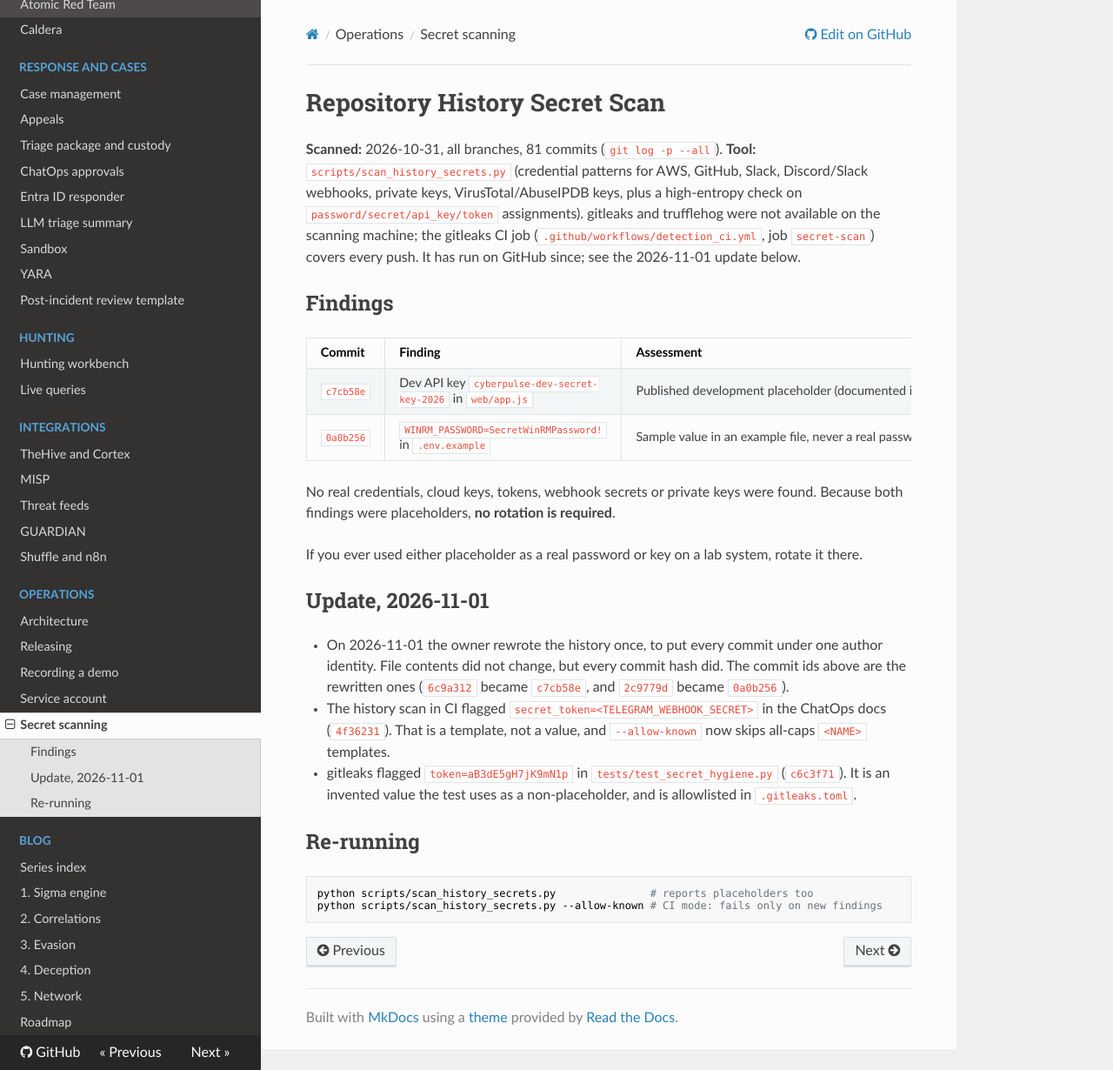
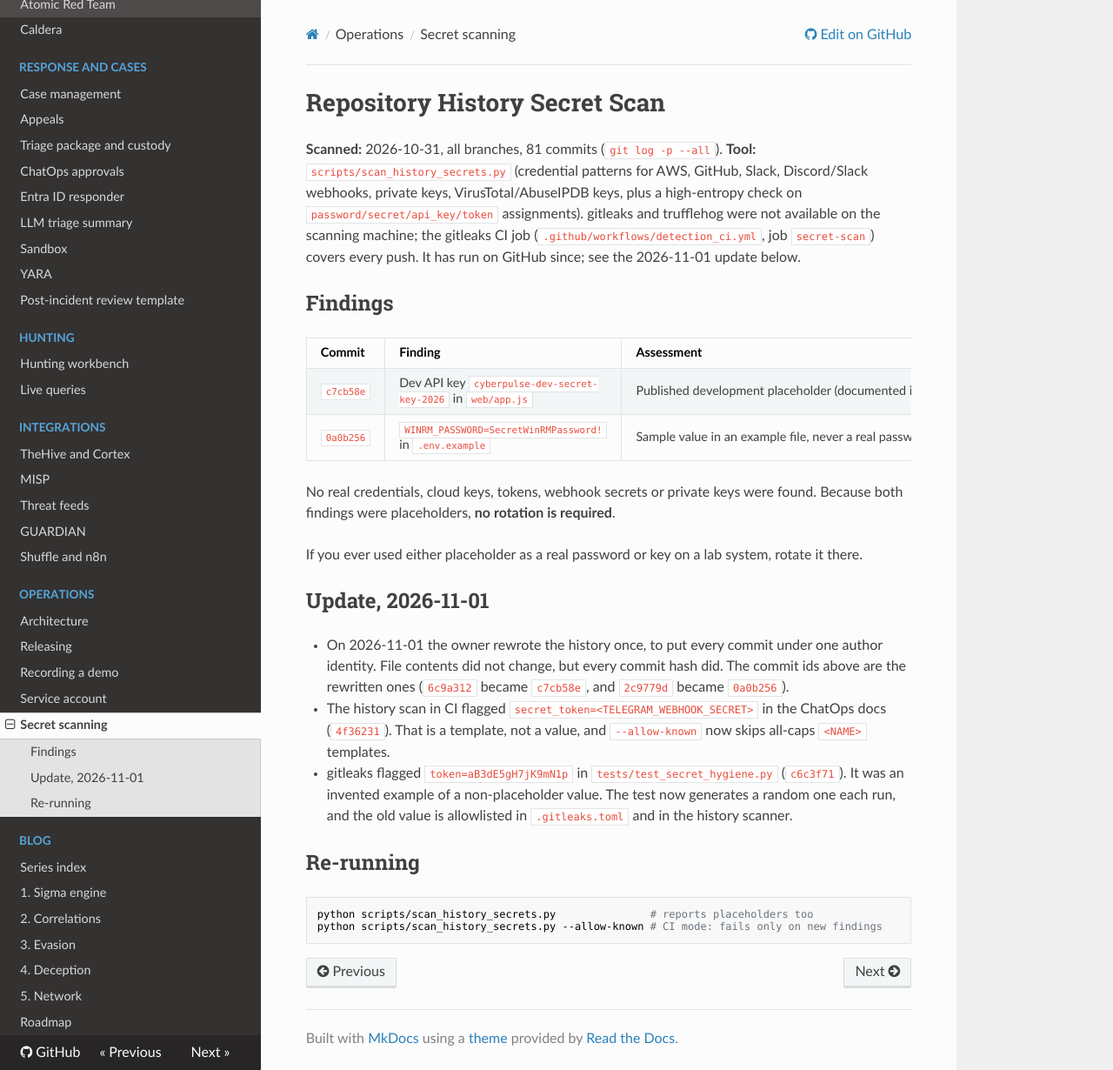
Before and after one commit to lumidren/CyberPulse-SOC-Suite, an MkDocs documentation site: the page built from docs/SECRET_SCAN.md, in a window 1280 px wide and 1230 px high. Shown: the whole window at 87% size. Built offline with MkDocs 1.6.1, drawn with Linux system fonts in a browser that asks for light colours; nearby versions of some CDN libraries.

Commit message:
fix(scripts): stop the history scan flagging the old test token
The history scan failed on 6835323. docs/SECRET_SCAN.md quotes the
invented test value `token=aB3dE5gH7jK9mN1p`, and with the trailing
backtick it clears the entropy threshold.

The value already in history joins KNOWN_PLACEHOLDERS, matching the
.gitleaks.toml allowlist. The test that needs a non-placeholder value
now generates a random one with secrets.token_urlsafe, so no new fixed
high-entropy literal is committed. Locally, --allow-known reports 0
findings across all refs.

```diff
--- a/docs/SECRET_SCAN.md
+++ b/docs/SECRET_SCAN.md
@@ -31,8 +31,9 @@ system, rotate it there.
   ChatOps docs (`4f36231`). That is a template, not a value, and `--allow-known`
   now skips all-caps `<NAME>` templates.
 - gitleaks flagged `token=aB3dE5gH7jK9mN1p` in `tests/test_secret_hygiene.py`
-  (`c6c3f71`). It is an invented value the test uses as a non-placeholder, and is
-  allowlisted in `.gitleaks.toml`.
+  (`c6c3f71`). It was an invented example of a non-placeholder value. The test now
+  generates a random one each run, and the old value is allowlisted in
+  `.gitleaks.toml` and in the history scanner.
 
 ## Re-running
 
```
Also changed, not shown: .gitleaks.toml, 2 other files.
